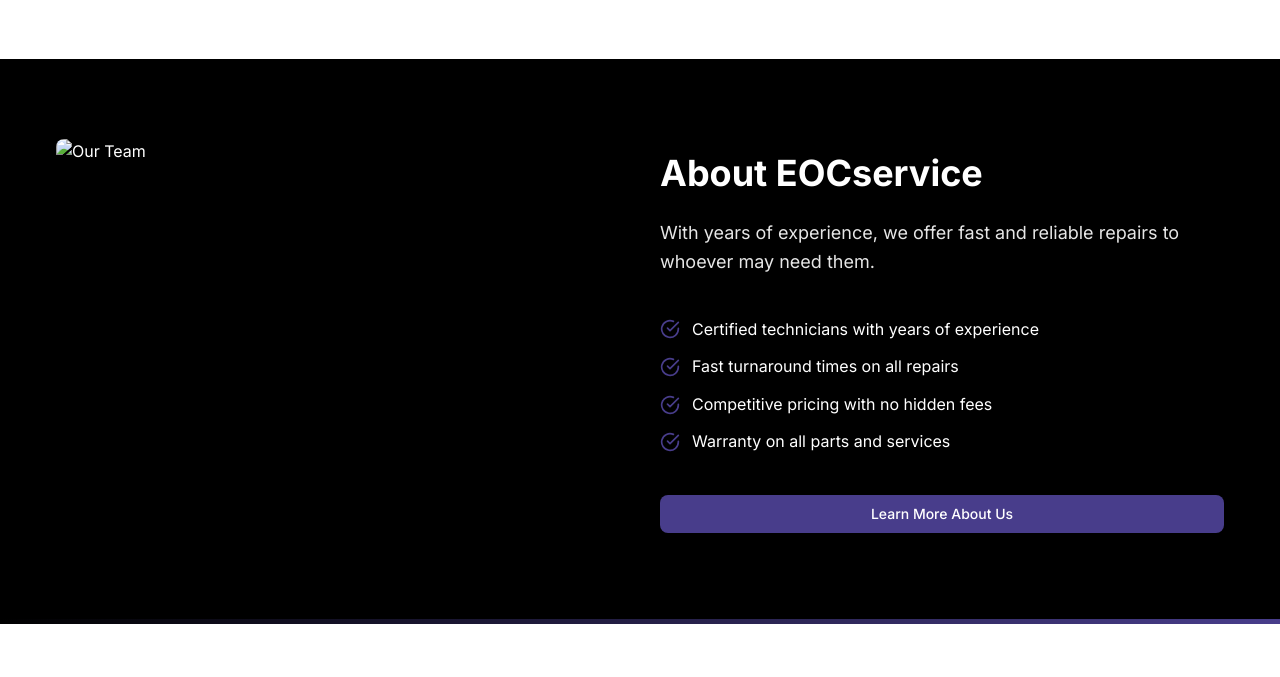
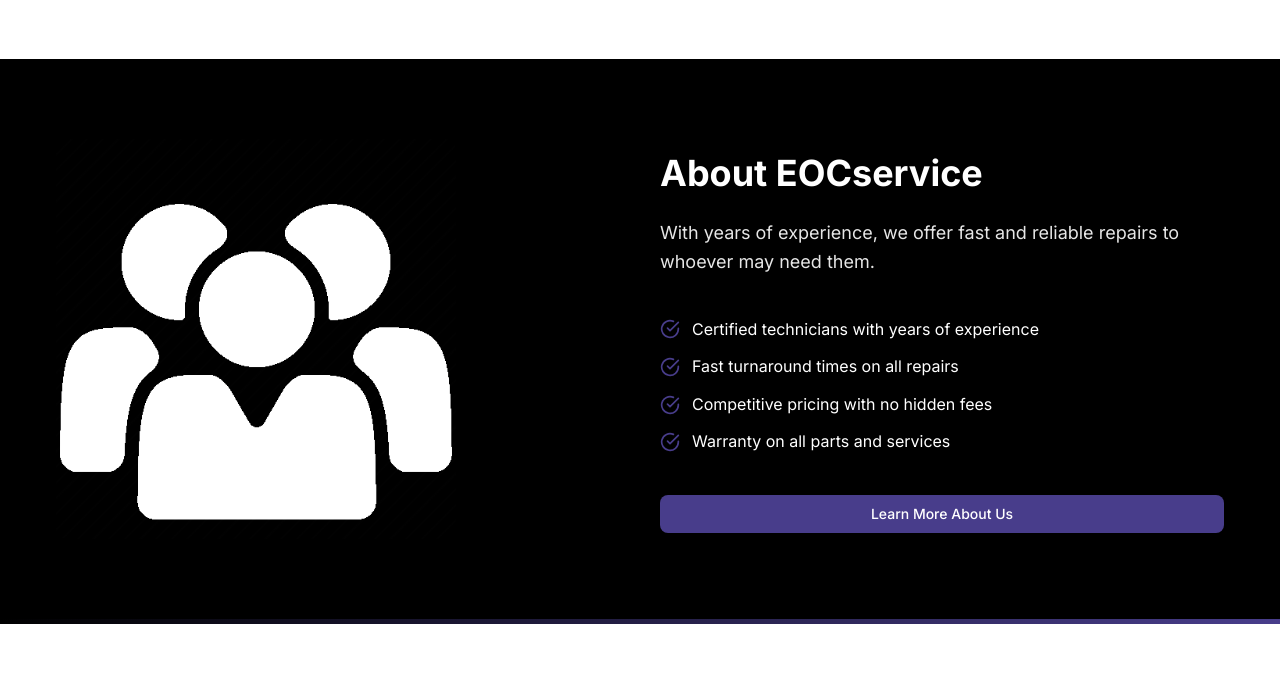
Before and after one commit to EOCservice/eocservice.github.io, a plain HTML site: page index.html in a window 1280 px wide. Shown: the part 1200-1877 px from the top of the page. Drawn offline with Linux system fonts and the light colour scheme.

Commit message:
index.html

```diff
--- a/index.html
+++ b/index.html
@@ -1008,7 +1008,7 @@
         <!-- About Section -->
         <section id="about" class="about">
             <div class="container about-container">
-                <img src="users-512 (1).png" alt="Our Team" class="about-image1 animate slide-left">
+                <img src="users-512.png" alt="Our Team" class="about-image1 animate slide-left">
                 <div class="about-content animate slide-right">
                     <h2 class="about-title">About EOCservice</h2>
                     <p class="about-description">With years of experience, we offer fast and reliable repairs to whoever may need them.</p>
```
